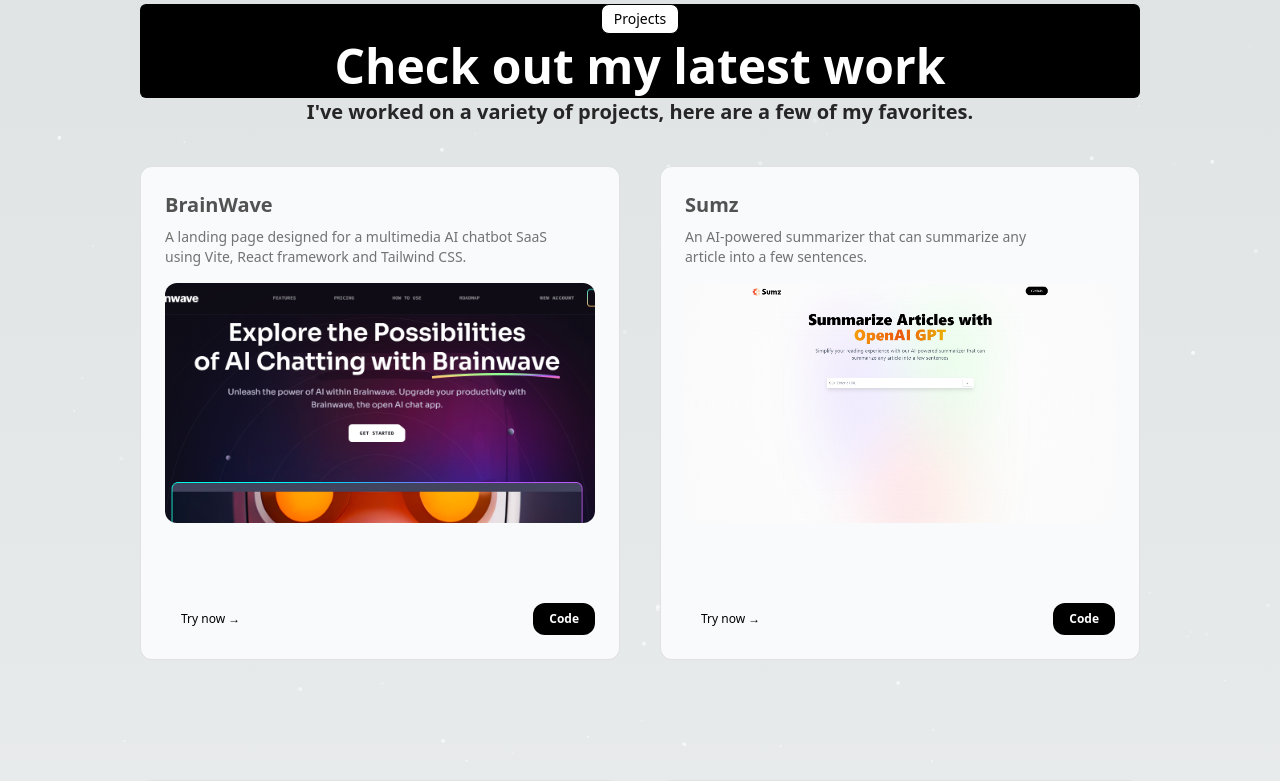
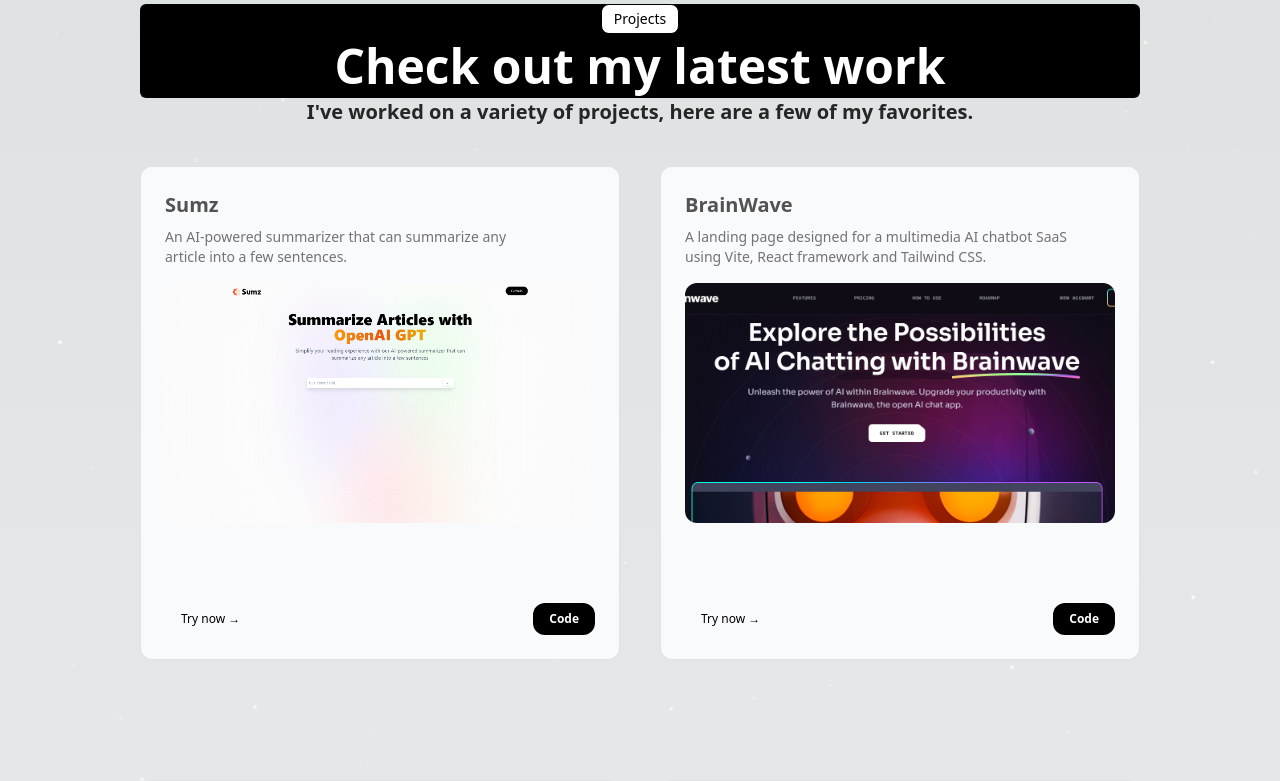
Before and after one commit to varunTarone/work, a Next.js app in the folder app/: page / in a window 1280 px wide. Shown: the part 920-1701 px from the top of the page. Built offline with nearby package versions, Linux system fonts and the light colour scheme.

Commit message:
feat: added a new project

```diff
--- a/app/src/data/project.js
+++ b/app/src/data/project.js
@@ -1,4 +1,11 @@
 export const project = [
+    {
+        heading: 'Sumz',
+        description: 'An AI-powered summarizer that can summarize any article into a few sentences.',
+        live:'https://summarizeart.netlify.app/',
+        code:'https://github.com/varunTarone/Sumz',
+        image: '/sumz.png'
+    },
     {
         heading: 'BrainWave',
         description: 'A landing page designed for a multimedia AI chatbot SaaS using Vite, React framework and Tailwind CSS.',
@@ -7,11 +14,11 @@ export const project = [
         image: '/brain.png'
     },
     {
-        heading: 'Sumz',
-        description: 'An AI-powered summarizer that can summarize any article into a few sentences.',
-        live:'https://summarizeart.netlify.app/',
-        code:'https://github.com/varunTarone/Sumz',
-        image: '/sumz.png'
+        heading: 'SaaS Landing Page',
+        description: 'A SaaS landing Page for productivity app made using framer library.',
+        live:'https://pro-saas-landing.vercel.app/',
+        code:'https://github.com/varunTarone/saas-landing',
+        image: '/saas.png'
     },
     {
         heading: 'RTC Chat',
```
Also changed, not shown: app/public/saas.png (added).
